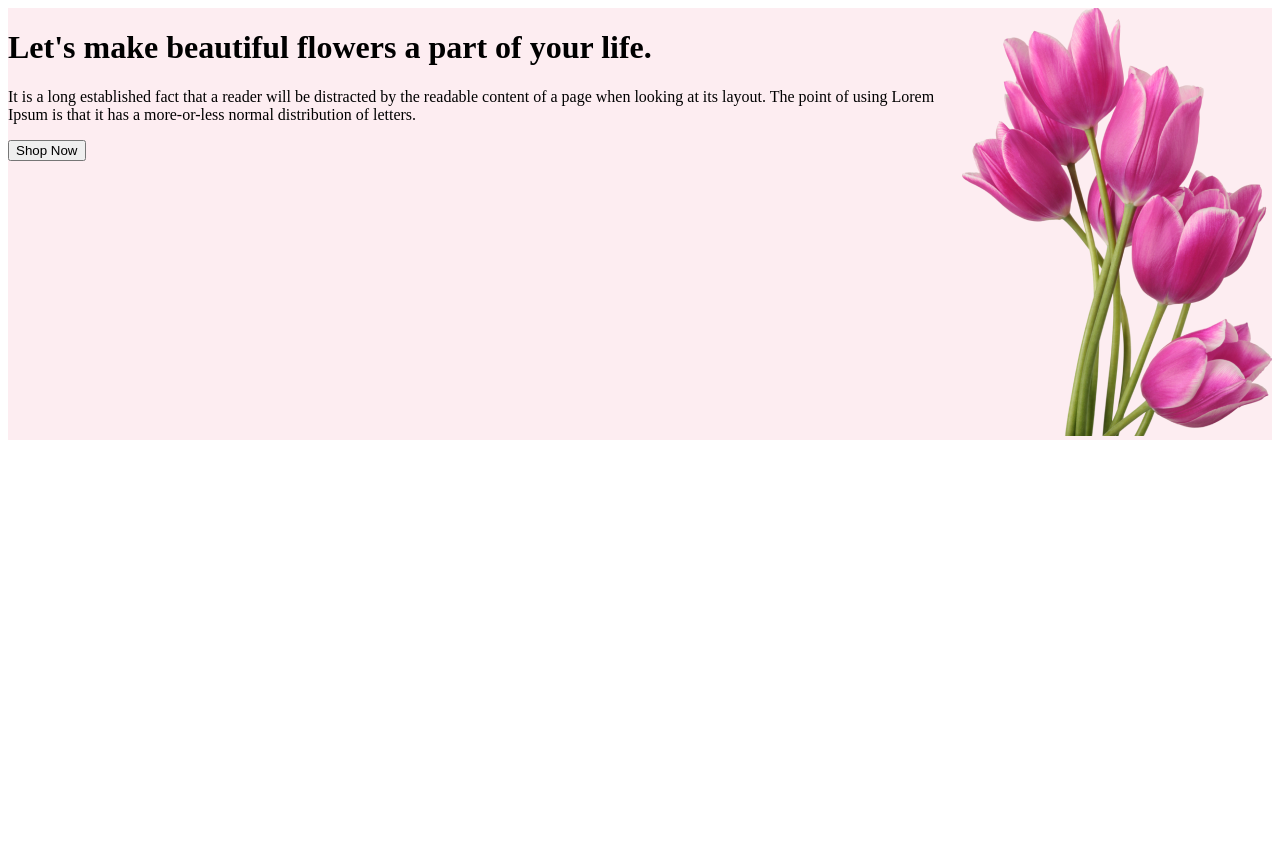
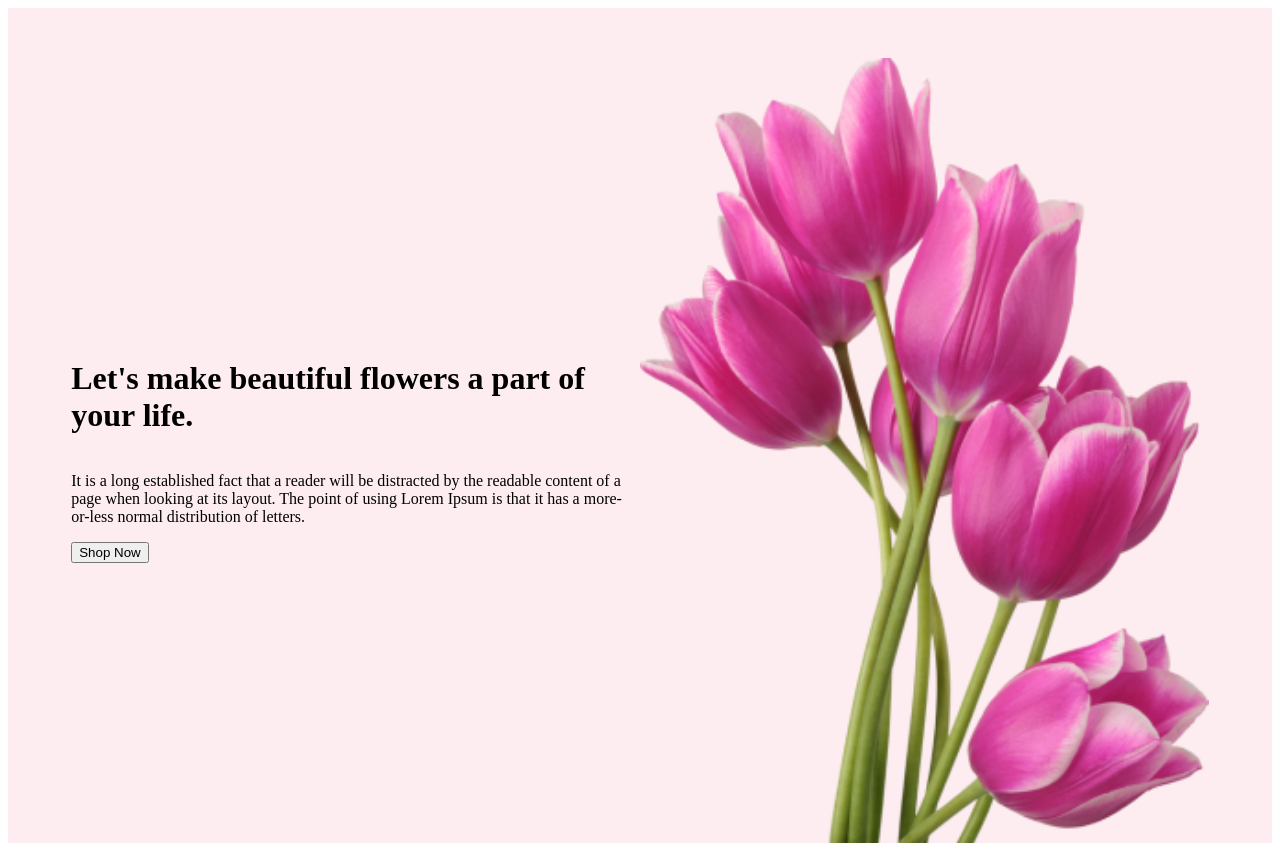
Before and after one commit to rsdlislm52/first-assignment-for-programming-hero, a plain HTML site: page index.html in a window 1280 px wide. Before the commit the page ends 800 px from the top, so only its background shows below. Drawn offline with Linux system fonts and the light colour scheme.

Commit message:
first sectionstyled a little

```diff
--- a/index.html
+++ b/index.html
@@ -8,7 +8,8 @@
 </head>
 <body>
     <div class="first_section">
-        <div class="first_left_col">
+        <div class="first_section_row">
+            <div class="column first_left_col">
                 <h1 class="cmn_h">
                     Let's make beautiful flowers a part of your life.
                 </h1>
@@ -19,8 +20,9 @@
                      Shop Now
                 </button>
             </div>
-        <div class="first_right_col">
+            <div class="column first_right_col">
                 <img src="images/pngwing 6.png" alt="hero image">
+            </div>
         </div>
     </div>
 </body>
--- a/style.css
+++ b/style.css
@@ -1,4 +1,24 @@
 body .first_section{
     background-color: rgba(229, 84, 115, 0.1);
+    padding-top: 50px;
+}
+.first_section_row{
     display: flex;
+    max-width: 1440px;
+    width: 90%;
+    margin: 0 auto;
 }
+.column{
+    display: flex;
+    flex-direction: column;
+    justify-content: center;
+}
+button.primary_btn{
+    width: fit-content;
+}
+.first_section .column{
+    width: 50%;
+}
+/* .first_section .column.first_left_col{
+    max-width: 720px;
+} */
```
Lines whose indentation alone changed are shown as unchanged.
